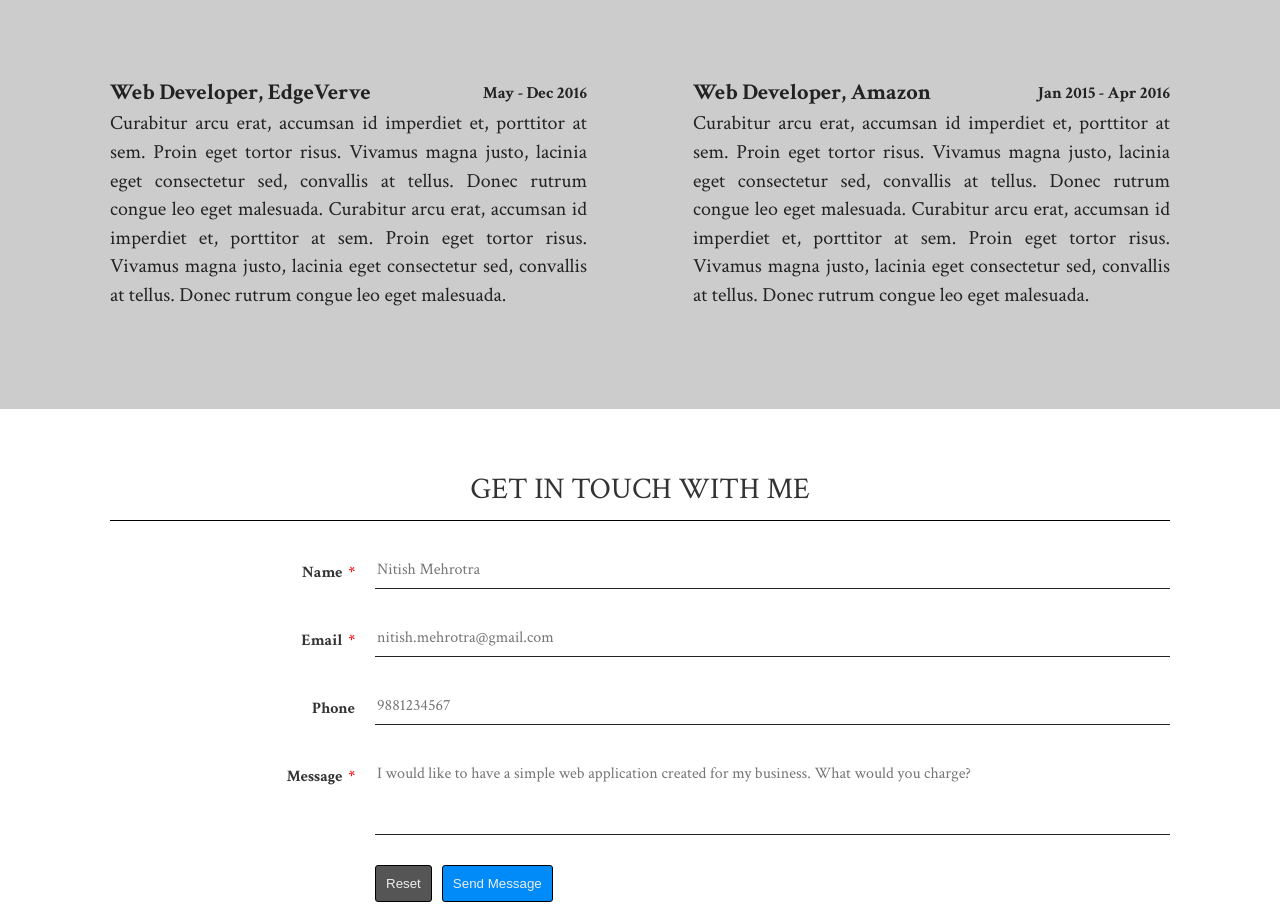
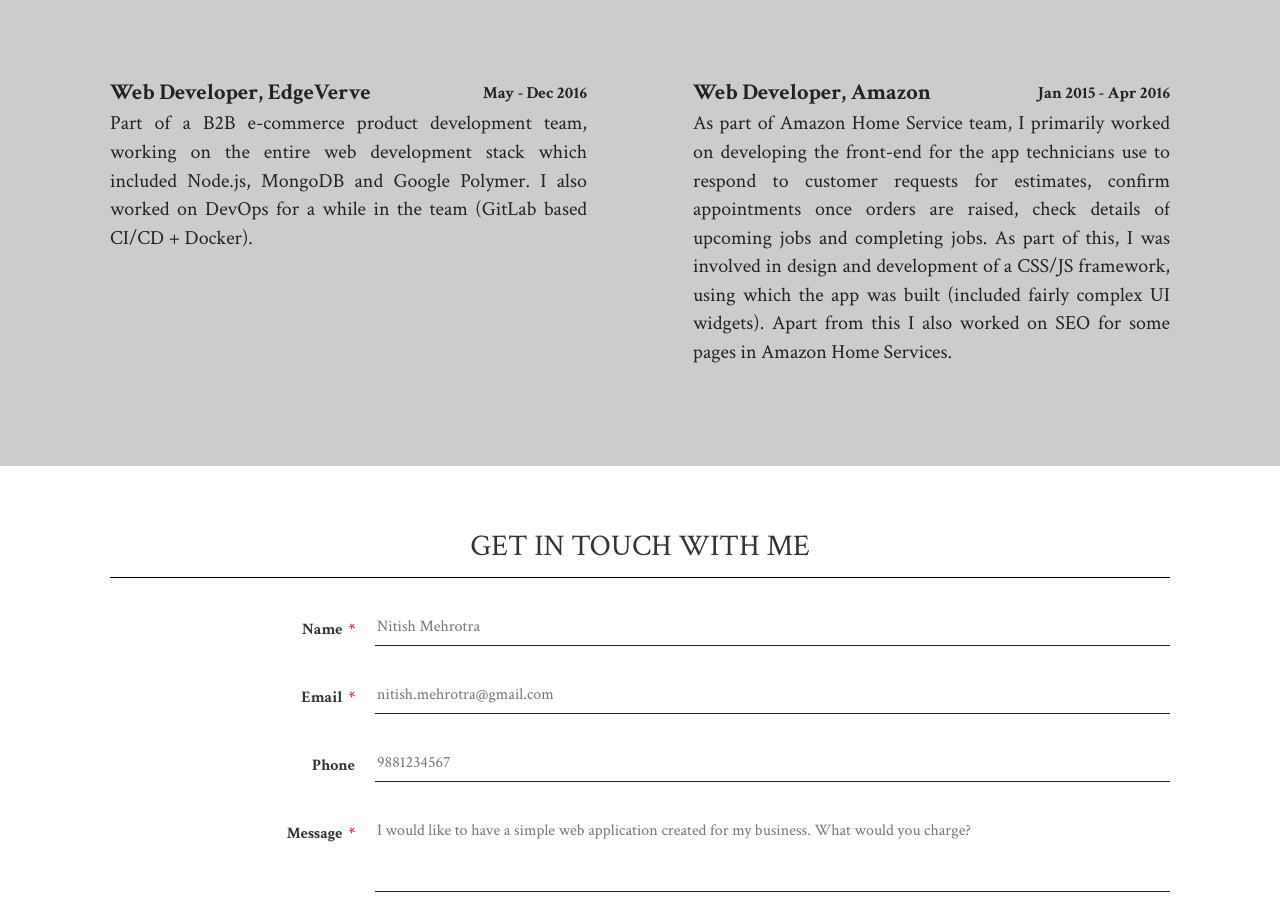
Before and after one commit to puranik3/puranik3.github.io, a plain HTML site: page index.html in a window 1280 px wide. Shown: the part 1259-2165 px from the top of the page. Drawn offline with Linux system fonts and the light colour scheme.

Commit message:
baselining

```diff
--- a/index.html
+++ b/index.html
@@ -144,8 +144,7 @@
                             <span class="job-period">May - Dec 2016</span>
                         </h3>
                         <div class="job-description">
-                            Curabitur arcu erat, accumsan id imperdiet et, porttitor at sem. Proin eget tortor risus. Vivamus magna justo, lacinia eget consectetur sed, convallis at tellus. Donec rutrum congue leo eget malesuada.
-                            Curabitur arcu erat, accumsan id imperdiet et, porttitor at sem. Proin eget tortor risus. Vivamus magna justo, lacinia eget consectetur sed, convallis at tellus. Donec rutrum congue leo eget malesuada.
+                            Part of a B2B e-commerce product development team, working on the entire web development stack which included Node.js, MongoDB and Google Polymer. I also worked on DevOps for a while in the team (GitLab based CI/CD + Docker).
                         </div>
                     </li>
                     <li>
@@ -154,8 +153,7 @@
                             <span class="job-period">Jan 2015 - Apr 2016</span>
                         </h3>
                         <div class="job-description">
-                            Curabitur arcu erat, accumsan id imperdiet et, porttitor at sem. Proin eget tortor risus. Vivamus magna justo, lacinia eget consectetur sed, convallis at tellus. Donec rutrum congue leo eget malesuada.
-                            Curabitur arcu erat, accumsan id imperdiet et, porttitor at sem. Proin eget tortor risus. Vivamus magna justo, lacinia eget consectetur sed, convallis at tellus. Donec rutrum congue leo eget malesuada.
+                            As part of Amazon Home Service team, I primarily worked on developing the front-end for the app technicians use to respond to customer requests for estimates, confirm appointments once orders are raised, check details of upcoming jobs and completing jobs. As part of this, I was involved in design and development of a CSS/JS framework, using which the app was built (included fairly complex UI widgets). Apart from this I also worked on SEO for some pages in Amazon Home Services.
                         </div>
                     </li>
                 </ul>
```
